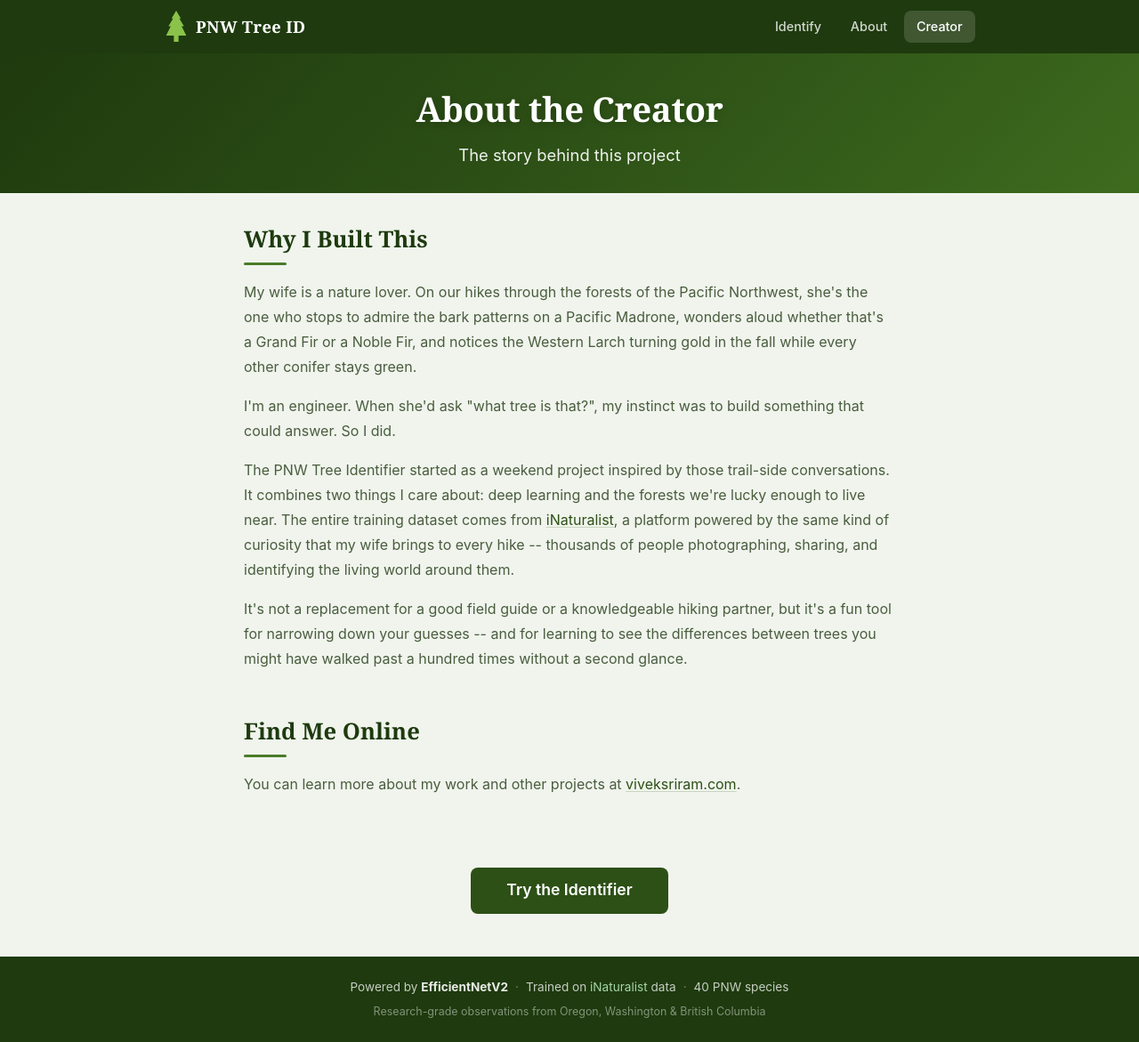
After one commit to vsriram24/pnw-tree-id, a Flask app: page /creator in a window 1280 px wide. The commit adds this page. Shown: the whole page at 89% size. Run offline with Flask 3, Linux system fonts and the light colour scheme.

Commit message:
Add Creator page with personal backstory and website link

```diff
--- a/webapp/routes.py
+++ b/webapp/routes.py
@@ -27,6 +27,11 @@ def index():
 @bp.route("/about")
 def about():
     return render_template("about.html")
+
+
+@bp.route("/creator")
+def creator():
+    return render_template("creator.html")
 
 
 @bp.route("/predict", methods=["POST"])
--- a/webapp/templates/base.html
+++ b/webapp/templates/base.html
@@ -21,6 +21,7 @@
             <div class="nav-links">
                 <a href="/" class="nav-link {% if request.endpoint == 'main.index' %}active{% endif %}">Identify</a>
                 <a href="/about" class="nav-link {% if request.endpoint == 'main.about' %}active{% endif %}">About</a>
+                <a href="/creator" class="nav-link {% if request.endpoint == 'main.creator' %}active{% endif %}">Creator</a>
             </div>
         </nav>
         {% block hero %}{% endblock %}
--- /dev/null
+++ b/webapp/templates/creator.html
@@ -0,0 +1,39 @@
+{% extends "base.html" %}
+
+{% block title %}About the Creator - PNW Tree Identifier{% endblock %}
+
+{% block hero %}
+<div class="hero hero-compact">
+    <div class="hero-content">
+        <h1>About the Creator</h1>
+        <p class="hero-subtitle">The story behind this project</p>
+    </div>
+</div>
+{% endblock %}
+
+{% block content %}
+<div class="page-content about-page">
+
+    <section class="about-section" aria-labelledby="story-heading">
+        <h2 id="story-heading">Why I Built This</h2>
+        <div class="about-prose">
+            <p>My wife is a nature lover. On our hikes through the forests of the Pacific Northwest, she's the one who stops to admire the bark patterns on a Pacific Madrone, wonders aloud whether that's a Grand Fir or a Noble Fir, and notices the Western Larch turning gold in the fall while every other conifer stays green.</p>
+            <p>I'm an engineer. When she'd ask "what tree is that?", my instinct was to build something that could answer. So I did.</p>
+            <p>The PNW Tree Identifier started as a weekend project inspired by those trail-side conversations. It combines two things I care about: deep learning and the forests we're lucky enough to live near. The entire training dataset comes from <a href="https://www.inaturalist.org/" target="_blank" rel="noopener noreferrer">iNaturalist</a>, a platform powered by the same kind of curiosity that my wife brings to every hike -- thousands of people photographing, sharing, and identifying the living world around them.</p>
+            <p>It's not a replacement for a good field guide or a knowledgeable hiking partner, but it's a fun tool for narrowing down your guesses -- and for learning to see the differences between trees you might have walked past a hundred times without a second glance.</p>
+        </div>
+    </section>
+
+    <section class="about-section" aria-labelledby="connect-heading">
+        <h2 id="connect-heading">Find Me Online</h2>
+        <div class="about-prose">
+            <p>You can learn more about my work and other projects at <a href="https://viveksriram.com" target="_blank" rel="noopener noreferrer">viveksriram.com</a>.</p>
+        </div>
+    </section>
+
+    <div class="about-cta">
+        <a href="/" class="btn btn-primary">Try the Identifier</a>
+    </div>
+
+</div>
+{% endblock %}
```
